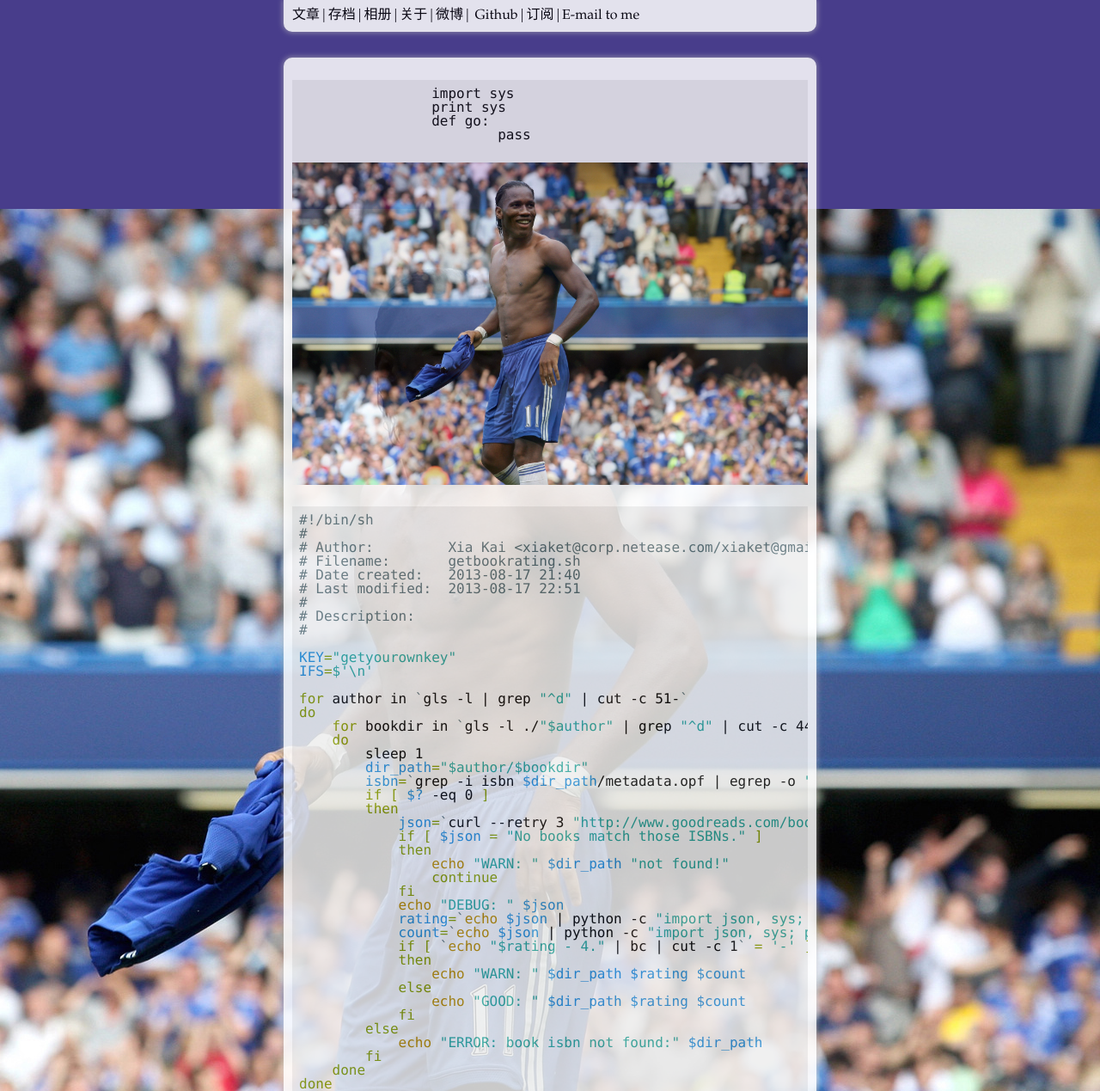
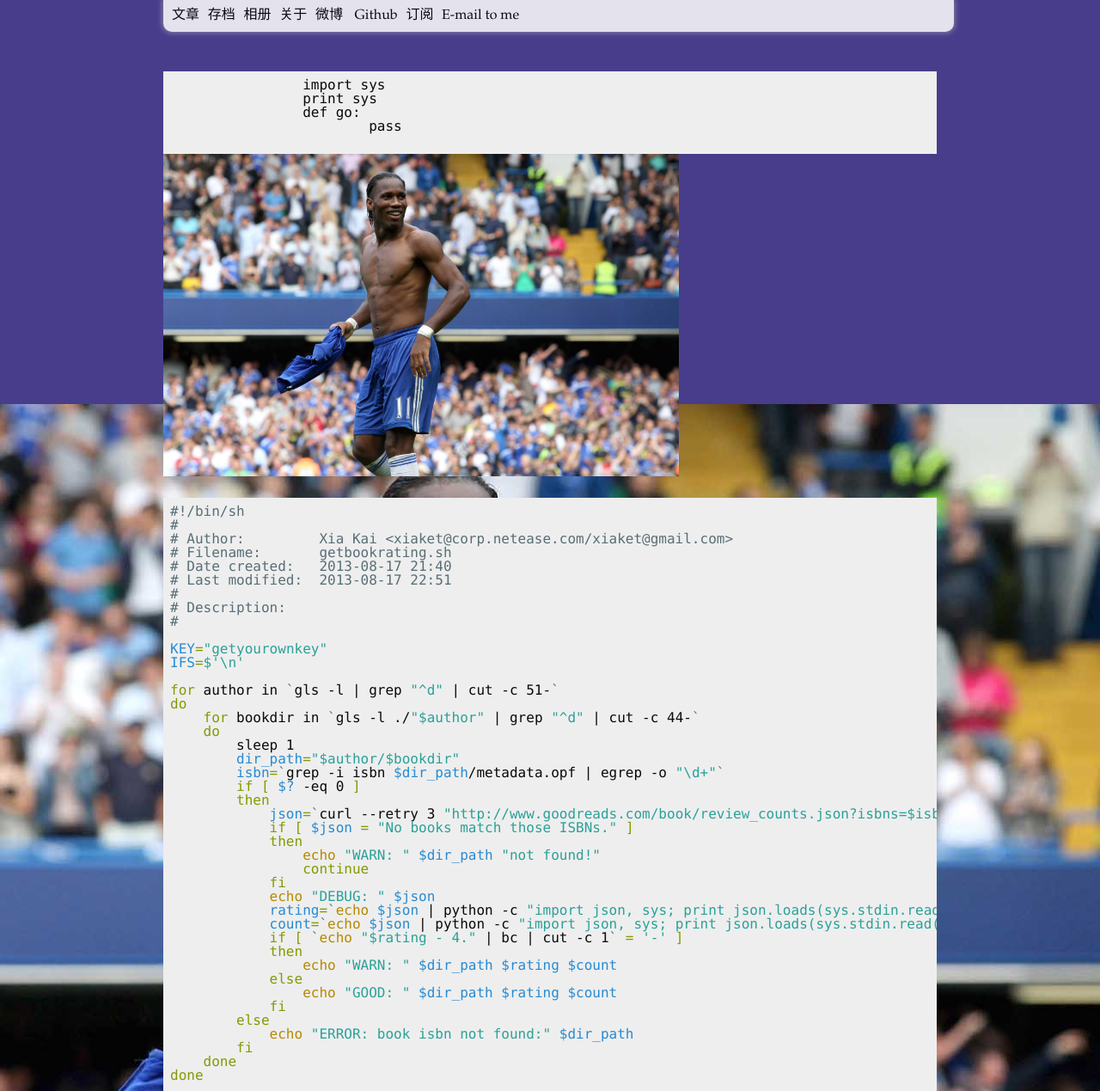
Before and after one commit to townboy/blog, a Bottle app: page /test in a window 1280 px wide. Shown: the top 1269 px of the page at 86% size. Run offline with Bottle, Linux system fonts and the light colour scheme.

Commit message:
update css

```diff
--- a/app.py
+++ b/app.py
@@ -5,7 +5,8 @@
      Bottle,\
      debug,\
      jinja2_template,\
-     static_file
+     static_file,\
+     error
 import sys
 import codecs
 import markdown
@@ -24,8 +25,10 @@
 
     give = []
     for item in art:
-        read = article.article(item)
+        read = article.article('./article/' + item)
         give.append([item, read.read_title() + ' (' + read.read_time() + ')'])
+
+    give = sorted(give)[::-1]
 
     return jinja2_template('templates/home.html', domain = settings.domain, users = give)
 
@@ -35,7 +38,7 @@
 
 @application.route('/article/<artname>')
 def func_article(artname):
-    read = article.article(artname)
+    read = article.article('./article/' + artname)
     return read.read()
 
 
@@ -45,8 +48,12 @@
 
 @application.route('/aboutme')
 def aboutme():
-    read = article.article('aboutme.md')
+    read = article.article('./special/aboutme.md')
     return read.read()
+
+@application.error(404)
+def error404(error):
+    return'Nothing here, sorry'
 
 if __name__ == '__main__':
     httpserver.serve(application, host = settings.host, port = settings.port)
--- a/static/css/blog.css
+++ b/static/css/blog.css
@@ -1,6 +1,6 @@
 /* resets taken from skeleton */
 html, body, div, span, h1, h2, h3, h4, h5, h6, p, pre, a, abbr, code, img, ol, ul, li, table, tbody, tfoot, thead, tr, th, td, article, canvas, footer, header, nav, section, audio, video { margin: 0; padding: 0; border: 0; font-size: 100%; font: inherit; vertical-align: baseline; }
-article, footer, header, nav, section { display: block; opacity:0.85;}
+article, footer, header, nav, section, aside{ display: block; opacity:0.85;}
 body { line-height: 1; }
 ol, ul { list-style: none; }
 table { border-collapse: collapse; border-spacing: 0; }
@@ -12,6 +12,7 @@
     font-size: 14px/160%;
     -webkit-font-smoothing: antialiased;
     -webkit-text-size-adjust: 100%;
+	width: 900px;
 }
 h1, h2, h3, h4 {
     color: #181818;
@@ -38,11 +39,11 @@
 ul, ol { margin-bottom: 15; }
 ol { list-style: decimal; margin-left: 30px; }
 li { line-height: 18px; margin-bottom: 12px; }
-ul li { margin-left: 15px; }
+ul li { margin-left: 15px;}
 
 /* set page width by device and orientation. */
 /* normal: width = 600 + 2*padding */
-body { width: 620px; margin: 0 auto; padding: 0; }
+body { margin: 0 auto; padding: 0; }
 /* iPhone4 portrait */
 @media only screen and (-webkit-min-device-pixel-ratio : 1.5), only screen and (min-device-pixel-ratio : 1.5) {
     body {width: 320px;}
@@ -79,10 +80,32 @@
 	background-position:center;
 	background-color: #483D8B;
 	} /* taken from http://subtlepatterns.com/, great site. */
-nav, article{ box-shadow:0px 0px 6px 1px rgba(187, 187, 187, 0.7); background: #fff; margin-bottom: 30px; }
-nav { border-bottom-right-radius: 10px; border-bottom-left-radius: 10px; padding: 5px 10px; }
+nav, article, aside{ box-shadow:0px 0px 6px 1px rgba(187, 187, 187, 0.7); background: #fff; margin-bottom: 30px; }
+nav { border-bottom-right-radius: 10px;
+	border-bottom-left-radius: 10px;
+	padding: 5px 10px;
+	color:#FFFFFF;
+	width:100%;
+	}
+
 nav a{ line-height: 170%;}
-article { border-radius: 10px; padding: 10px; }
+
+nav a:hover, nav:active {
+	list-style-type:none;
+	background-color:#8B7D7B;
+	color:#FFFFFF;
+}
+article{ border-radius: 10px; padding: 10px;
+		width:75%;
+		float:left;
+ }
+
+aside {
+	padding: 10px;
+	width: 20%;
+	float : right;
+	border-radius:10px;
+}
 
 /* page elements */
 p { line-height: 170%; }
@@ -94,6 +117,7 @@
     overflow:auto;
     overflow-scrolling: touch;
 }
+
 p code, li>code {
     background-color:#EEEEFF;
     border:1px solid #DDDDDD;
--- a/templates/base.html
+++ b/templates/base.html
@@ -14,10 +14,7 @@
 		<a href="https://github.com/townboy">Github</a>|<a href="/feed.xml">订阅</a>|<a href="mailto:564690377@qq.com">E-mail to me</a>
 		</nav>
 
-		<article>
-			{% block content %}
-			{% endblock %}
-		</article>
-
+		{% block content %}
+		{% endblock %}
 	</body>
 </html>
--- a/templates/home.html
+++ b/templates/home.html
@@ -1,8 +1,14 @@
 {% extends "templates/base.html" %}
 {% block content %}
+	<article>
 		<ol>
 		{% for user in users %}
 			<li><a href = "article/{{user[0]}}"> {{user[1]}} </a></li>
 		{% endfor %}
 		</ol>
+	</article>
+	<aside>
+		<iframe width="100%" height="550" class="share_self"  frameborder="0" scrolling="no" src="http://widget.weibo.com/weiboshow/index.php?language=&width=0&height=550&fansRow=2&ptype=1&speed=0&skin=2&isTitle=1&noborder=0&isWeibo=1&isFans=0&uid=2170618403&verifier=5c007fea&dpc=1"></iframe>
+	</aside>
+	<div class="clear"></div>
 {% endblock %}
--- a/templates/test.html
+++ b/templates/test.html
@@ -79,4 +79,5 @@
     <span class="n">run</span><span class="p">(</span><span class="n">application</span><span class="p">,</span> <span class="n">host</span> <span class="o">=</span> <span class="n">settings</span><span class="o">.</span><span class="n">host</span><span class="p">,</span> <span class="n">port</span> <span class="o">=</span> <span class="n">settings</span><span class="o">.</span><span class="n">port</span><span class="p">)</span>
 </pre></div>
 
+<iframe width="100%" height="500" class="share_self"  frameborder="0" scrolling="no" src="http://widget.weibo.com/weiboshow/index.php?language=&width=0&height=500&fansRow=2&ptype=1&speed=0&skin=2&isTitle=1&noborder=1&isWeibo=1&isFans=0&uid=2170618403&verifier=5c007fea&dpc=1"></iframe>
 {% endblock %}
```
Also changed, not shown: article.py (+4 -5 lines), article/2014-12-10-test.md (+1 -1 lines), templates/article.html (+7 -0 lines), special/aboutme.md (renamed from article/aboutme.md), static/images/714.jpg, static/images/high714.jpg (added).
